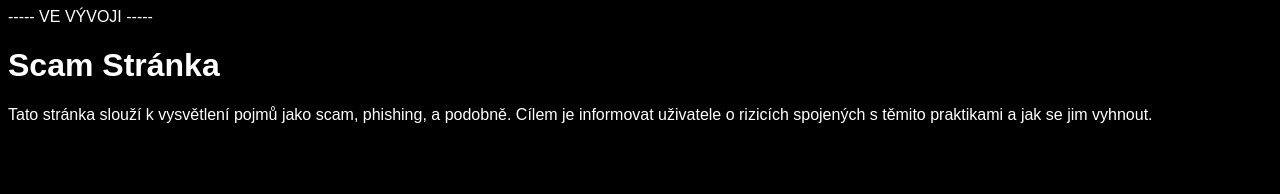
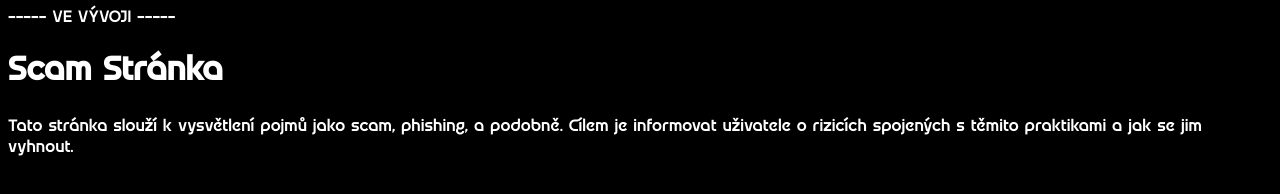
Before and after one commit to MrTomiCZ/scamstranka.cz, a plain HTML site: page index.html in a window 1280 px wide. Drawn offline with Linux system fonts and the light colour scheme.

Commit message:
add font

```diff
--- a/css/styles.css
+++ b/css/styles.css
@@ -1,5 +1,10 @@
+@font-face {
+    font-family: 'Aonic-Medium';
+    src: url("/fonts/Aonic-Medium.ttf") format("truetype");
+}
+
 body {
-    font-family: Arial, sans-serif;
+    font-family: 'Aonic-Medium', Arial, sans-serif;
     background-color: #000;
     color: #fff;
 }
```
Also changed, not shown: fonts/Aonic-Medium.ttf (added).
